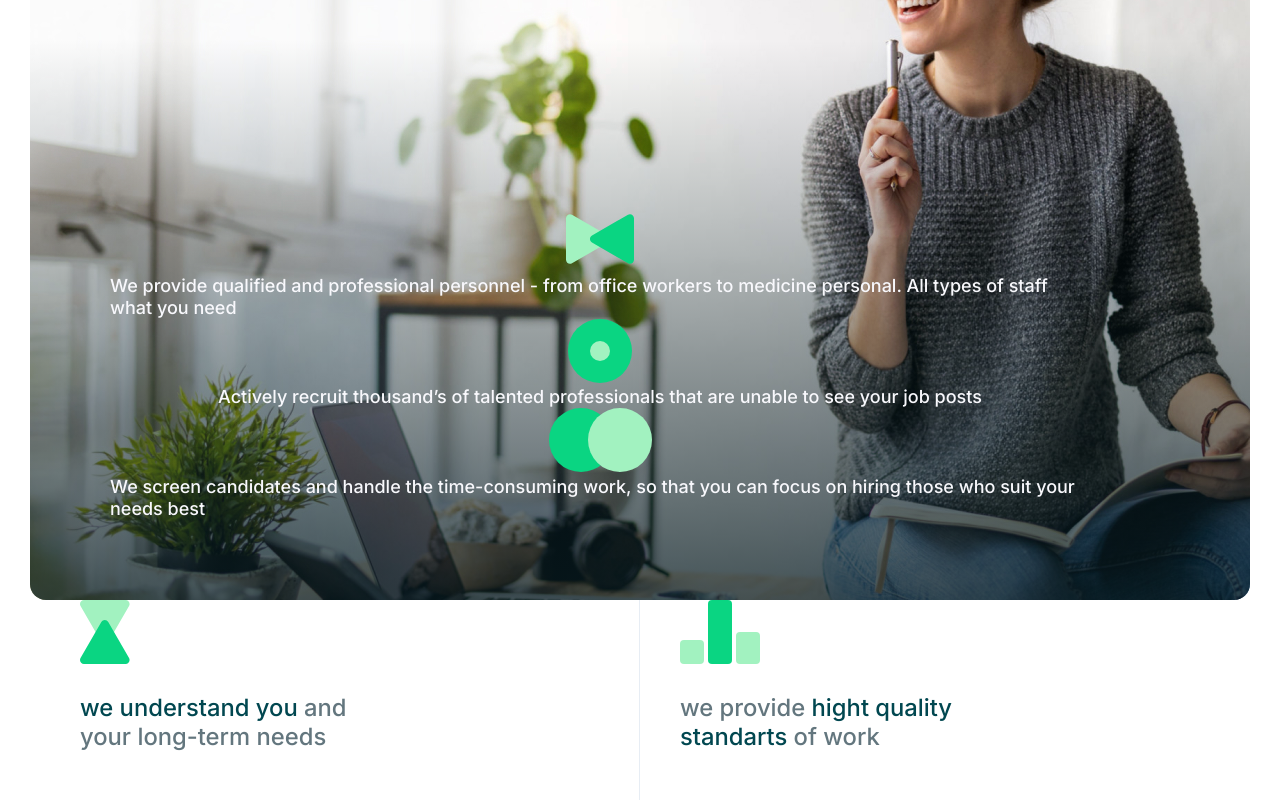
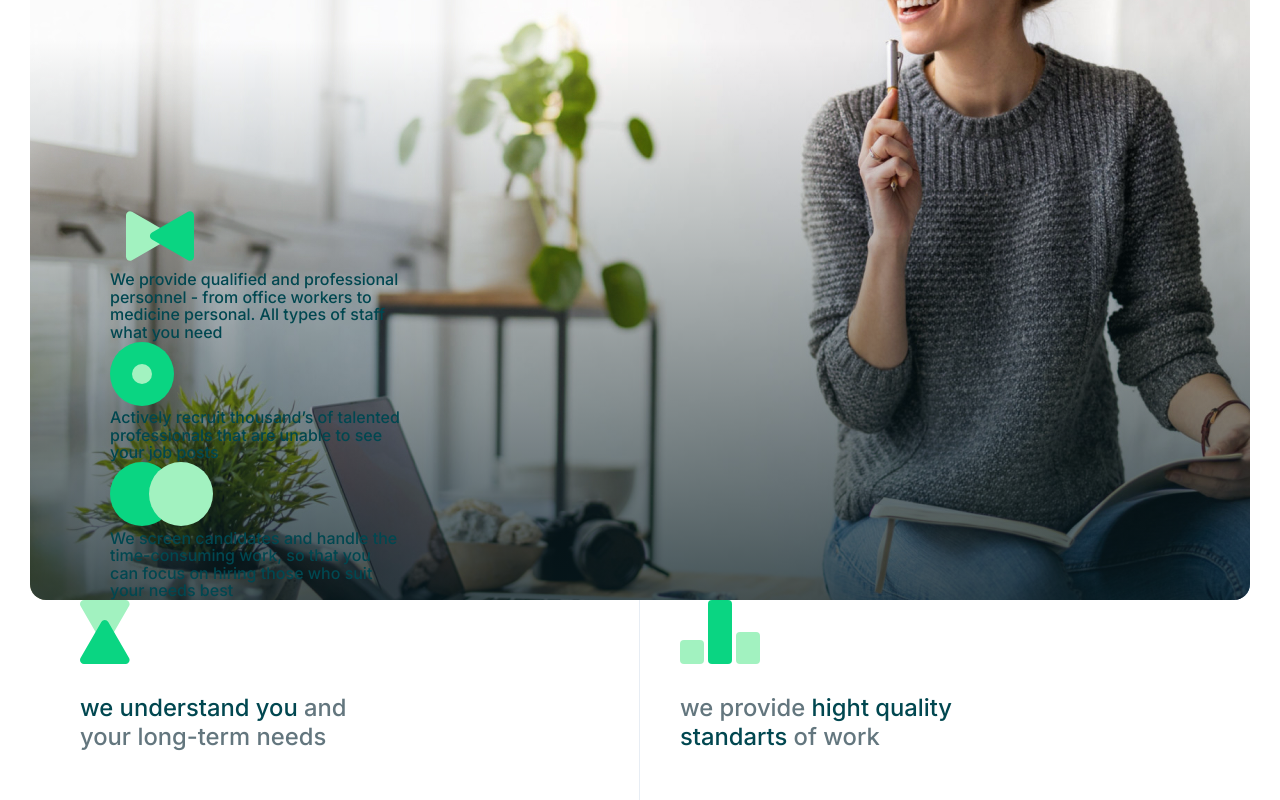
Before and after one commit to orch20/Stuffeak, a Vue app: page / in a window 1280 px wide. Shown: the part 920-1720 px from the top of the page. Built offline with nearby package versions, Linux system fonts and the light colour scheme.

Commit message:
refactored WhatMakeUsDif Component

```diff
--- a/package.json
+++ b/package.json
@@ -11,6 +11,7 @@
   },
   "dependencies": {
     "pinia": "^2.1.6",
+    "swiper": "^10.3.1",
     "vue": "^3.3.4",
     "vue-router": "^4.2.4"
   },
--- /dev/null
+++ b/src/components/Elements/WhatMakesUsDifSlider.vue
@@ -0,0 +1,22 @@
+<template>
+    <div class="second-slider swiper-initialized swiper-horizontal swiper-pointer-events swiper-backface-hidden" id="second-slider">
+        <div class="swiper-wrapper" id="swiper-wrapper-3d802f4d1c56161a" aria-live="polite" style="transform: translate3d(0px, 0px, 0px); transition-duration: 0ms;">
+        <div class="swiper-slide second-slider__slide swiper-slide-active" role="group" aria-label="1 / 3" style="width: 291px; margin-right: 30px;">
+            <div class="second-slider__icon"><img src="../../img/second-slider-icon-01.svg" alt="icon"></div>
+            <div class="second-slider__text">We provide qualified and professional personnel - from office workers to medicine personal. All types of staff what you need</div>
+        </div>
+        <div class="swiper-slide second-slider__slide swiper-slide-next" role="group" aria-label="2 / 3" style="width: 291px; margin-right: 30px;">
+            <div class="second-slider__icon"><img src="../../img/second-slider-icon-02.svg" alt="icon"></div>
+            <div class="second-slider__text">Actively recruit thousand’s of talented professionals that are unable to see your job posts</div>
+        </div>
+        <div class="swiper-slide second-slider__slide" role="group" aria-label="3 / 3" style="width: 291px; margin-right: 30px;">
+            <div class="second-slider__icon"><img src="../../img/second-slider-icon-03.svg" alt="icon"></div>
+            <div class="second-slider__text">We screen candidates and handle the time-consuming work, so that you can focus on hiring those who suit your needs best</div>
+        </div>
+        </div>
+        <div class="swiper-pagination swiper-pagination-clickable swiper-pagination-bullets swiper-pagination-horizontal"><span class="swiper-pagination-bullet swiper-pagination-bullet-active" tabindex="0" role="button" aria-label="Go to slide 1" aria-current="true"></span><span class="swiper-pagination-bullet" tabindex="0" role="button" aria-label="Go to slide 2"></span></div>
+    <span class="swiper-notification" aria-live="assertive" aria-atomic="true"></span></div>
+</template>
+
+<style>
+</style>
--- a/src/components/Sections/SecondIndexPageSection.vue
+++ /dev/null
@@ -1,159 +0,0 @@
-<template>
-    <div class="second">
-        <div class="second__inn"></div>
-            <div class="container">
-            <h2 class="second__title">What makes us <span class="italic">different</span> from the others?</h2>
-
-                <div class="second-slider swiper-initialized swiper-horizontal swiper-backface-hidden" id="second-slider">
-                    <div class="swiper-wrapper" id="swiper-wrapper-8aaed5fee2b5dec7" aria-live="polite" style="transform: translate3d(0px, 0px, 0px);">
-                    <div class="swiper-slide second-slider__slide swiper-slide-active" role="group" aria-label="1 / 3" style="width: 360px; margin-right: 80px;">
-                        <div class="second-slider__icon"><img src="../../img/second-slider-icon-01.svg" alt="icon"></div>
-                        <div class="second-slider__text">We provide qualified and professional personnel - from office workers to medicine personal. All types of staff what you need</div>
-                    </div>
-                    <div class="swiper-slide second-slider__slide swiper-slide-next" role="group" aria-label="2 / 3" style="width: 360px; margin-right: 80px;">
-                        <div class="second-slider__icon"><img src="../../img/second-slider-icon-02.svg" alt="icon"></div>
-                        <div class="second-slider__text">Actively recruit thousand’s of talented professionals that are unable to see your job posts</div>
-                    </div>
-                    <div class="swiper-slide second-slider__slide" role="group" aria-label="3 / 3" style="width: 360px; margin-right: 80px;">
-                        <div class="second-slider__icon"><img src="../../img/second-slider-icon-03.svg" alt="icon"></div>
-                        <div class="second-slider__text">We screen candidates and handle the time-consuming work, so that you can focus on hiring those who suit your needs best</div>
-                    </div>
-                    </div>
-                </div>
-
-        </div>
-    </div>
-</template>
-
-<style lang="scss" scoped>
-@import '../../assets/main.scss';
-.second {
-  position: relative;
-  width: calc(100% - 30px);
-  margin: -45px auto 0;
-
-  @include min(769) {
-    width: calc(100% - 60px);
-    margin: -80px auto 0;
-  }
-
-  .container {
-    display: flex;
-    flex-direction: column;
-    min-height: 720px;
-    padding: 30px 30px 0 30px;
-
-    @include min(769) {
-      min-height: 800px;
-      padding: 100px 40px 0 40px;
-    }
-    @include min(1200) {
-      padding: 100px 80px 0 80px;
-    }
-  }
-}
-
-.second__inn {
-  position: absolute;
-  top: 0;
-  right: 0;
-  bottom: 0;
-  left: 0;
-  overflow: hidden;
-  margin: auto;
-  pointer-events: none;
-  border-radius: 16px;
-  background-image: url('../../img/bg-second-mob.jpg');
-  background-repeat: no-repeat;
-  background-position: 50% 0;
-  background-size: cover;
-
-  @include min(769) {
-    background-image: url('../../img/bg-second.jpg');
-    background-position: 50% 0;
-  }
-
-  &::before {
-    position: absolute;
-    bottom: 0;
-    left: 0;
-    width: 100%;
-    height: 70%;
-    content: '';
-    pointer-events: none;
-    background-image: linear-gradient(180deg, rgba(8, 28, 34, 0) 0%, rgba(8, 28, 34, .75) 100%);
-  }
-}
-
-.second__btn {
-  position: absolute;
-  z-index: 1;
-  top: -10px;
-  right: 0;
-
-  @include min(769) {
-    top: 10px;
-    right: 10px;
-  }
-  @include min(1200) {
-    top: 130px;
-    right: 10px;
-  }
-}
-
-.second__title {
-  font-family: $font;
-  font-weight: 500;
-  font-style: normal;
-  line-height: 1.1;
-  max-width: 600px;
-  margin-bottom: auto;
-  user-select: none;
-  color: $deep-green;
-
-  @include responsive-font(44, 32);
-}
-
-.second-slider {
-  position: relative;
-  overflow: hidden;
-  padding-bottom: 80px;
-}
-
-  .swiper-pagination {
-    bottom: 30px;
-    text-align: left;
-  }
-
-.second-slider__icon {
-  margin-bottom: 50px
-  img {
-    display: block;
-    max-width: 100%;
-  }
-}
-
-.second-slider__text {
-  font-family: $font;
-  font-size: 18px;
-  font-weight: 500;
-  font-style: normal;
-  line-height: 22px;
-  color: $neutral-white;
-}
-
-  .swiper-wrapper {
-    transition-timing-function: linear;
-  }
-
-  .swiper-slide {
-    display: flex;
-    flex-direction: column;
-    justify-content: center;
-    align-items: center;
-    width: auto !important;
-    height: auto;
-  }
-
-
-</style>
--- /dev/null
+++ b/src/components/Sections/WhatMakesUsDifSection.vue
@@ -0,0 +1,90 @@
+
+import WhatMakesUsDifSlider from '../Elements/WhatMakesUsDifSlider.vue';
+<template>
+    <div class="second">
+        <div class="second__inn"></div>
+            <div class="container">
+            <h2 class="second__title">What makes us <span class="italic">different</span> from the others?</h2>
+            <WhatMakesUsDifSlider />
+        </div>
+    </div>
+</template>
+
+<script setup>
+import WhatMakesUsDifSlider from '../Elements/WhatMakesUsDifSlider.vue';
+</script>
+
+<style lang="scss" scoped>
+@import '../../assets/main.scss';
+.second {
+  position: relative;
+  width: calc(100% - 30px);
+  margin: -45px auto 0;
+
+  @include min(769) {
+    width: calc(100% - 60px);
+    margin: -80px auto 0;
+  }
+
+  .container {
+    display: flex;
+    flex-direction: column;
+    min-height: 720px;
+    padding: 30px 30px 0 30px;
+
+    @include min(769) {
+      min-height: 800px;
+      padding: 100px 40px 0 40px;
+    }
+    @include min(1200) {
+      padding: 100px 80px 0 80px;
+    }
+  }
+}
+
+.second__inn {
+  position: absolute;
+  top: 0;
+  right: 0;
+  bottom: 0;
+  left: 0;
+  overflow: hidden;
+  margin: auto;
+  pointer-events: none;
+  border-radius: 16px;
+  background-image: url('../../img/bg-second-mob.jpg');
+  background-repeat: no-repeat;
+  background-position: 50% 0;
+  background-size: cover;
+
+  @include min(769) {
+    background-image: url('../../img/bg-second.jpg');
+    background-position: 50% 0;
+  }
+
+  &::before {
+    position: absolute;
+    bottom: 0;
+    left: 0;
+    width: 100%;
+    height: 70%;
+    content: '';
+    pointer-events: none;
+    background-image: linear-gradient(180deg, rgba(8, 28, 34, 0) 0%, rgba(8, 28, 34, .75) 100%);
+  }
+}
+
+.second__title {
+  font-family: $font;
+  font-weight: 500;
+  font-style: normal;
+  line-height: 1.1;
+  max-width: 600px;
+  margin-bottom: auto;
+  user-select: none;
+  color: $deep-green;
+
+  @include responsive-font(44, 32);
+}
+
+</style>
--- a/src/pages/IndexPage.vue
+++ b/src/pages/IndexPage.vue
@@ -1,7 +1,7 @@
 <template>
     <main>
         <SearchSection />
-        <SecondIndexPageSection />
+        <WhatMakesUsDifSection />
         <WhyWeSection />
         <TextAnimationSection />
         <Footer/>
@@ -11,7 +11,7 @@
 
 <script setup>
 import SearchSection from '../components/Sections/SearchSection.vue'
-import SecondIndexPageSection from '../components/Sections/SecondIndexPageSection.vue';
+import WhatMakesUsDifSection from '../components/Sections/WhatMakesUsDifSection.vue';
 import WhyWeSection from '../components/Sections/WhyWeSection.vue';
 import TextAnimationSection from '../components/Sections/TextAnimationSection.vue';
 import Footer from '../components/Sections/Footer.vue';
```
Also changed, not shown: 1 other file (tests, documents, lock files or other folders).
